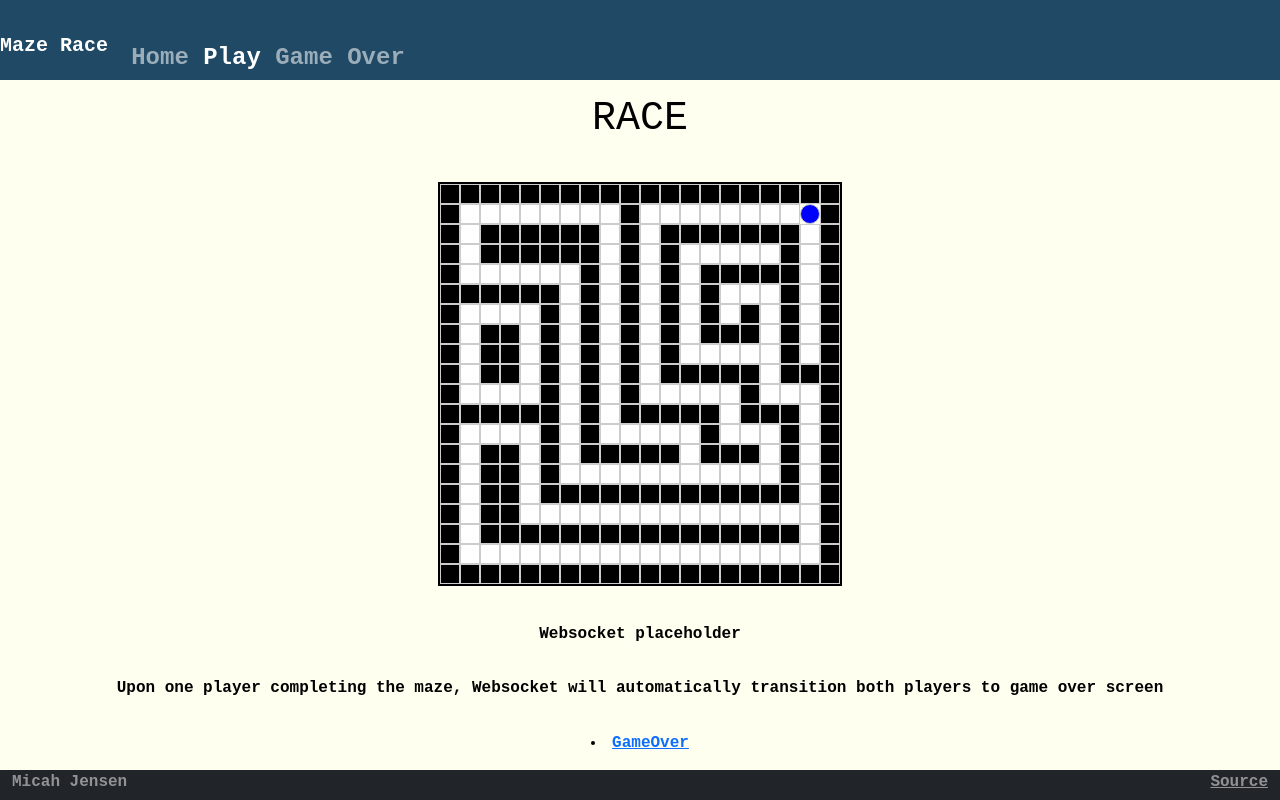
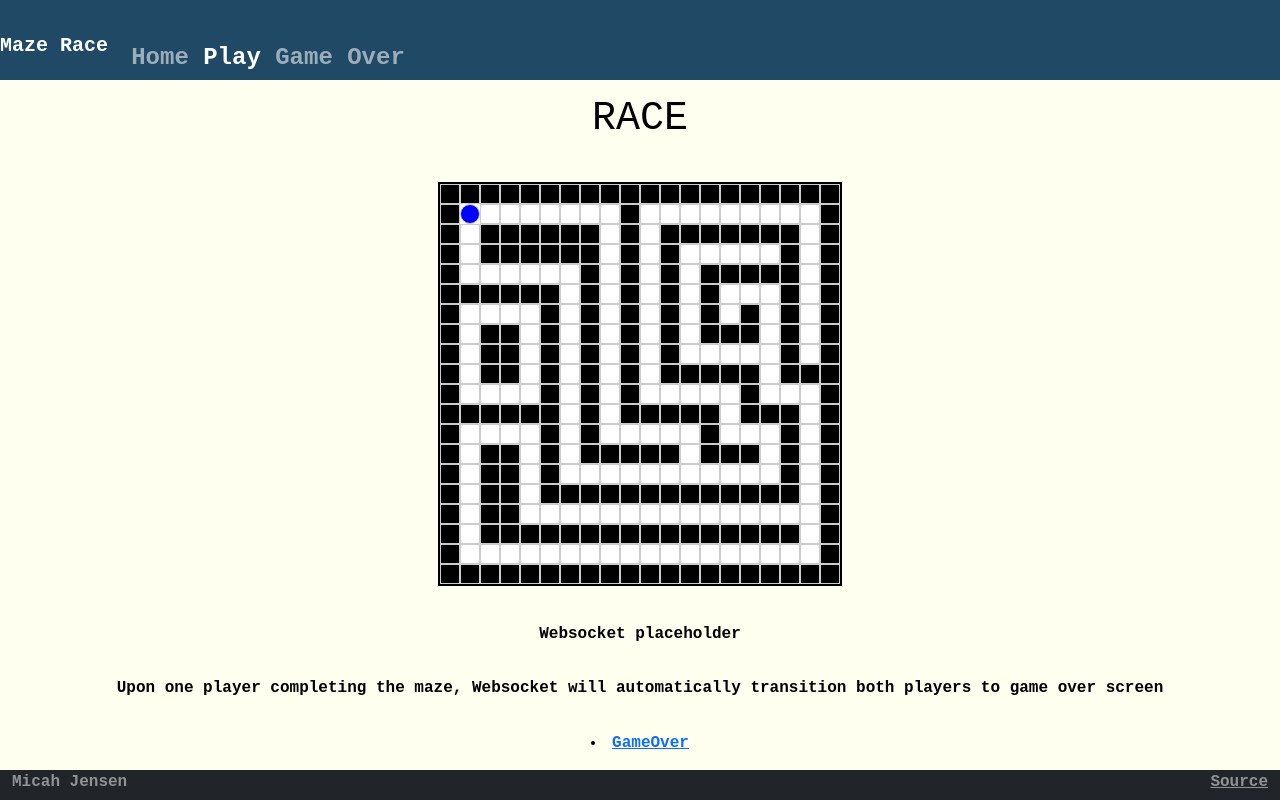
Before and after one commit to mjen3en/startup, a React (Vite) app: page /play in a window 1280 px wide. Built offline with nearby package versions, Linux system fonts and the light colour scheme.

Commit message:
maze movement functionality implemented

```diff
--- a/src/app.jsx
+++ b/src/app.jsx
@@ -14,28 +14,7 @@ import { AuthState } from './login/authState';
   const currentAuthState = userName ? AuthState.Authenticated : AuthState.Unauthenticated;
   const [authState, setAuthState] = React.useState(currentAuthState);
 
-  const MazeData = [
-    [1,1,1,1,1,1,1,1,1,1,1,1,1,1,1,1,1,1,1,1],
-    [1,0,0,0,0,1,0,0,0,0,0,1,0,0,0,0,0,0,0,1],
-    [1,0,1,1,0,1,0,1,1,1,0,1,0,1,1,1,1,1,0,1],
-    [1,0,1,1,0,1,0,1,1,1,0,1,0,1,1,1,1,1,0,1],
-    [1,0,1,1,0,1,0,0,0,0,0,1,0,0,0,0,0,1,0,1],
-    [1,0,1,1,0,1,1,1,1,1,1,1,1,1,1,1,0,1,0,1],
-    [1,0,1,1,0,0,0,0,0,0,0,0,0,0,0,1,0,1,0,1],
-    [1,0,1,1,1,1,1,1,1,1,1,1,1,1,0,1,0,1,0,1],
-    [1,0,0,0,0,0,0,0,0,0,0,0,0,1,0,1,0,1,0,1],
-    [1,1,1,1,1,1,1,1,1,1,1,1,0,1,0,1,0,1,0,1],
-    [1,0,0,0,0,0,0,0,0,0,0,1,0,1,0,1,0,1,0,1],
-    [1,0,1,1,1,1,1,1,1,1,0,1,0,1,0,1,0,1,0,1],
-    [1,0,1,0,0,0,0,0,0,1,0,1,0,0,0,1,0,1,0,1],
-    [1,0,1,0,1,1,1,1,0,1,0,1,1,1,0,1,0,1,0,1],
-    [1,0,1,0,1,0,0,1,0,1,0,0,0,1,0,1,0,1,0,1],
-    [1,0,1,0,1,0,1,1,0,1,1,1,0,1,0,1,0,1,0,1],
-    [1,0,1,0,1,0,0,0,0,0,0,1,0,0,0,1,0,1,0,1],
-    [1,0,1,1,1,1,1,1,1,1,0,1,1,1,1,1,0,1,0,1],
-    [1,3,0,0,0,0,0,0,0,1,0,0,0,0,0,0,0,0,0,1],
-    [1,1,1,1,1,1,1,1,1,1,1,1,1,1,1,1,1,1,1,1]
-];
+
 
     return (
         <BrowserRouter>
@@ -95,7 +74,7 @@ import { AuthState } from './login/authState';
               }
                 exact
                 />
-    <Route path='/play' element={<Play MazeData={ MazeData }/>} />
+    <Route path='/play' element={<Play />} />
     <Route path='/creategame' element={<CreateGame />} />
     <Route path='/joingame' element={<JoinGame />} />
     <Route path='/gameover' element={<GameOver />} />
--- /dev/null
+++ b/src/play/hero.jsx
@@ -0,0 +1,6 @@
+import React from "react";
+
+export const MoveHero = ({ heroPosition }) => {
+    const {heroPosition, setHeroPosition} = React.useState({x: 0, y: 0});
+
+}
--- a/src/play/maze.jsx
+++ b/src/play/maze.jsx
@@ -1,13 +1,93 @@
-import React from "react";
+import React, { useEffect } from "react";
 import './maze.css';
 
-function Maze( { MazeData } ) {
+function Maze() {
+    const [playerPosition, setPlayerPosition] = React.useState({ x: 1, y: 1 });
+    const mazeData = [
+        [1,1,1,1,1,1,1,1,1,1,1,1,1,1,1,1,1,1,1,1],
+        [1,0,0,0,0,1,0,0,0,0,0,1,0,0,0,0,0,0,0,1],
+        [1,0,1,1,0,1,0,1,1,1,0,1,0,1,1,1,1,1,0,1],
+        [1,0,1,1,0,1,0,1,1,1,0,1,0,1,1,1,1,1,0,1],
+        [1,0,1,1,0,1,0,0,0,0,0,1,0,0,0,0,0,1,0,1],
+        [1,0,1,1,0,1,1,1,1,1,1,1,1,1,1,1,0,1,0,1],
+        [1,0,1,1,0,0,0,0,0,0,0,0,0,0,0,1,0,1,0,1],
+        [1,0,1,1,1,1,1,1,1,1,1,1,1,1,0,1,0,1,0,1],
+        [1,0,0,0,0,0,0,0,0,0,0,0,0,1,0,1,0,1,0,1],
+        [1,1,1,1,1,1,1,1,1,1,1,1,0,1,0,1,0,1,0,1],
+        [1,0,0,0,0,0,0,0,0,0,0,1,0,1,0,1,0,1,0,1],
+        [1,0,1,1,1,1,1,1,1,1,0,1,0,1,0,1,0,1,0,1],
+        [1,0,1,0,0,0,0,0,0,1,0,1,0,0,0,1,0,1,0,1],
+        [1,0,1,0,1,1,1,1,0,1,0,1,1,1,0,1,0,1,0,1],
+        [1,0,1,0,1,0,0,1,0,1,0,0,0,1,0,1,0,1,0,1],
+        [1,0,1,0,1,0,1,1,0,1,1,1,0,1,0,1,0,1,0,1],
+        [1,0,1,0,1,0,0,0,0,0,0,1,0,0,0,1,0,1,0,1],
+        [1,0,1,1,1,1,1,1,1,1,0,1,1,1,1,1,0,1,0,1],
+        [1,0,0,0,0,0,0,0,0,1,0,0,0,0,0,0,0,0,0,1],
+        [1,1,1,1,1,1,1,1,1,1,1,1,1,1,1,1,1,1,1,1]
+    ];
+
+    const moveHero = (direction) => {
+        const {x,y } = playerPosition;
+        let newX = x;
+        let newY = y;
+
+        // if (direction === 'up') newY -= 1;
+        // if (direction === 'down') newY += 1;
+        // if (direction === 'left') newX -= 1;
+        // if (direction === 'right') newX += 1 //
+        if (direction === 'up') newX -= 1
+        if (direction === 'down') newX += 1;
+        if (direction === 'left') newY -= 1;
+        if (direction === 'right') newY += 1; //
+
+
+        if (
+            newX >= 0 && newX < mazeData[0].length &&
+            newY >= 0 && newY < mazeData.length &&
+            mazeData[newY][newX] !== 1
+          ) {
+            setPlayerPosition({ x: newX, y: newY });
+          }
+        }
+
+    useEffect(() => {
+        const handleKeyPress = (e) => {
+            switch (e.key) {
+                case 'ArrowUp':
+                    console.log('ArrowUp');
+                    moveHero('up');
+                    break;
+                case 'ArrowDown':
+                    console.log('ArrowDown');
+                    moveHero('down');
+                    break;
+                case 'ArrowLeft':
+                    console.log('Left');
+                    moveHero('left');
+                    break;
+                case 'ArrowRight':
+                    console.log('right')
+                    moveHero('right');
+                    break;
+                default:
+                    break;
+            }
+        }
+        window.addEventListener('keydown', handleKeyPress);
+
+    return () => {
+      window.removeEventListener('keydown', handleKeyPress);
+    };
+  }, [playerPosition]);
+
+
+    const renderMaze = () => {
         return (
             <div className = "maze">
-            {MazeData.map((row, rowIndex) => (
+                {mazeData.map((row, rowIndex) => (
                     <div key={rowIndex} className="maze-row">
                         <ul>{row.map((cell, cellIndex) => (
-                        <div key={cellIndex} className={`maze-cell ${cell != 0 ? cell != 3 ? 'wall':'hero': 'path'}`}></div>
+                            <div key={cellIndex} className={`maze-cell ${rowIndex === playerPosition.y && cellIndex === playerPosition.x ? 'hero' : cell !== 0 ? 'wall' : 'path'}`}></div>
                         ))}
                         </ul>
                     </div>
@@ -16,4 +96,7 @@ function Maze( { MazeData } ) {
         );
 }
 
+    return <div>{renderMaze()}</div>;
+};
+
 export default Maze;
--- a/src/play/play.jsx
+++ b/src/play/play.jsx
@@ -4,12 +4,12 @@ import Maze from './maze';
 
 
 
-export function Play(props) {
+export function Play() {
   return (
     <main>
       <h1>RACE</h1>
       <div>
-        <Maze MazeData={props.MazeData} />
+        <Maze MazeData />
       </div>
       <div> Websocket placeholder</div>
       <div>Upon one player completing the maze, Websocket will automatically transition both players to game over screen</div>
```
Lines whose indentation alone changed are shown as unchanged.
